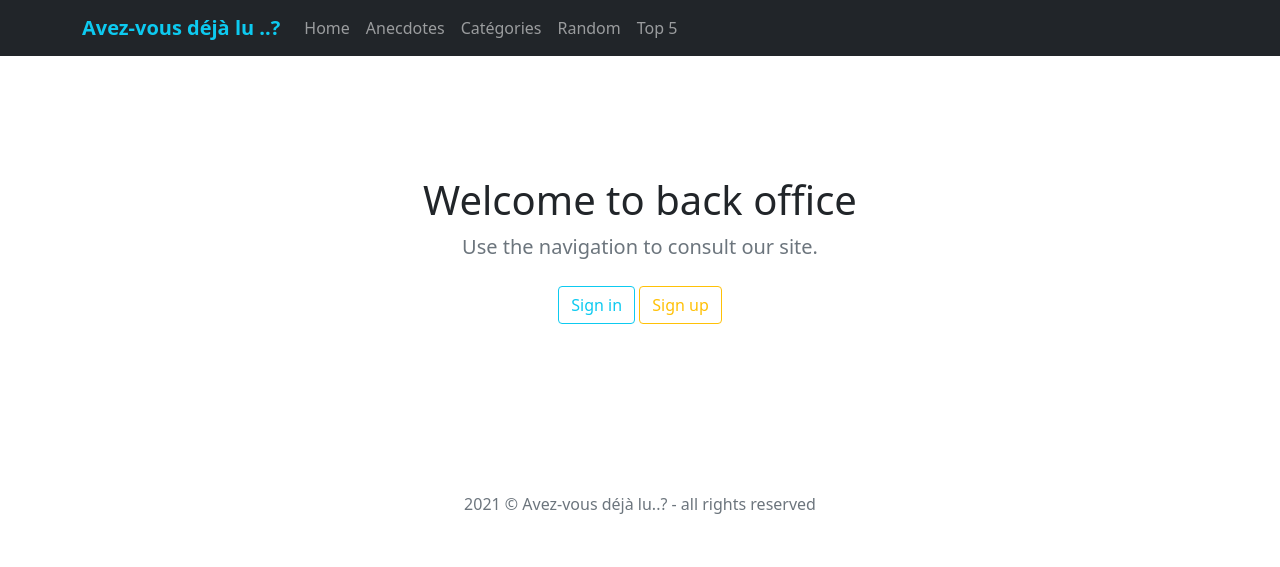
After one commit to LAPENNE-Julian/avez-vous-deja-lu, a Symfony app: template templates/main/home.html.twig in a window 1280 px wide. The commit adds this page. Shown: the top 567 px of the page. Run offline with Twig, Linux system fonts and the light colour scheme; the template is opened without the code that fills it, so the values that code supplies are empty; some libraries are stand-ins or nearby versions.

```diff
--- a/src/Controller/SecurityController.php
+++ b/src/Controller/SecurityController.php
@@ -9,6 +9,7 @@ use Symfony\Component\Security\Http\Authentication\AuthenticationUtils;
 
 class SecurityController extends AbstractController
 {
+
     /**
      * @Route("/login", name="app_login")
      */
@@ -32,5 +33,6 @@ class SecurityController extends AbstractController
     public function logout(): void
     {
         throw new \LogicException('This method can be blank - it will be intercepted by the logout key on your firewall.');
+
     }
 }
--- a/src/Entity/User.php
+++ b/src/Entity/User.php
@@ -39,6 +39,7 @@ class User implements UserInterface, PasswordAuthenticatedUserInterface
     private $email;
 
     /**
+     * @var string The hashed password
      * @ORM\Column(type="string", length=64)
      * @Assert\NotBlank
      */
--- a/src/Security/LoginFormAuthenticator.php
+++ b/src/Security/LoginFormAuthenticator.php
@@ -51,7 +51,7 @@ class LoginFormAuthenticator extends AbstractLoginFormAuthenticator
         }
 
         // For example:
-        return new RedirectResponse($this->urlGenerator->generate('backoffice_anecdote_browse'));
+        return new RedirectResponse($this->urlGenerator->generate('home'));
         //throw new \Exception('TODO: provide a valid redirect inside '.__FILE__);
     }
 
--- a/templates/base.html.twig
+++ b/templates/base.html.twig
@@ -8,15 +8,15 @@
     <title>{% block title %}Back Office{% endblock %}</title>
     <link href="https://cdn.jsdelivr.net/npm/bootstrap@5.0.1/dist/css/bootstrap.min.css" rel="stylesheet"
         integrity="sha384-+0n0xVW2eSR5OomGNYDnhzAbDsOXxcvSN1TPprVMTNDbiYZCxYbOOl7+AMvyTG2x" crossorigin="anonymous">
-    <link rel="stylesheet" href="{{ asset("css/oflix.css") }}">
+    <link rel="stylesheet" href="#">
 </head>
 
 <body>
     <header>
         <nav class="navbar navbar-expand-md navbar-dark bg-dark">
             <div class="container">
-                <a class="navbar-brand text-danger" href="#">
-                    <strong>Avez-vous-deja-lu</strong>
+                <a class="navbar-brand text-info" href="{{ url('home') }}">
+                    <strong>Avez-vous déjà lu ..?</strong>
                 </a>
                 <button class="navbar-toggler" type="button" data-bs-toggle="collapse" data-bs-target="#navbarCollapse"
                     aria-controls="navbarCollapse" aria-expanded="false" aria-label="Toggle navigation">
@@ -25,7 +25,7 @@
                 <div class="collapse navbar-collapse" id="navbarCollapse">
                     <ul class="navbar-nav me-auto mb-2 mb-md-0">
                         <li class="nav-item">
-                            <a class="nav-link active" aria-current="page" href="#">Accueil</a>
+                            <a class="nav-link" aria-current="page" href="#">Home</a>
                         </li>
                         <li class="nav-item">
                             <a class="nav-link" href="#">Anecdotes</a>
@@ -34,7 +34,7 @@
                             <a class="nav-link" href="#">Catégories</a>
                         </li>
                         <li class="nav-item">
-                            <a class="nav-link" href="#">Au hasard</a>
+                            <a class="nav-link" href="#">Random</a>
                         </li>
                         <li class="nav-item">
                             <a class="nav-link" href="#">Top 5</a>
@@ -43,22 +43,16 @@
                     {% if app.user %}
                     <span class="text-white">( {{ app.user.pseudo }} )</span>
                     <ul class="navbar-nav me-4 mb-md-0">
-                        <li class="nav-item">
-                            <a class="btn btn-danger" aria-current="page" href="{{ url('app_logout') }}">Se déconnecter</a>
+                        <li class="nav-item nav-link">
+                            <a class="btn btn-outline-warning" aria-current="page" href="{{ url('app_logout') }}">Log out</a>
                         </li>
                         {% if (is_granted('ROLE_ADMIN')) %}
-                        <ul class="navbar-nav me-4 mb-md-0">
-                        <li class="nav-item">
-                            <a class="btn btn-primary" aria-current="page" href="{{ url('backoffice_anecdote_browse') }}">BackOffice</a>
+                        <ul class="navbar-nav me-8 mb-md-0">
+                        <li class="nav-item nav-link">
+                            <a class="btn btn-outline-info" aria-current="page" href="{{ url('backoffice_anecdote_browse') }}">BackOffice</a>
                         </li>
                     </ul>
                         {% endif %}
-                    </ul>
-                    {% else %}
-                    <ul class="navbar-nav me-4 mb-md-0">
-                        <li class="nav-item">
-                            <a class="btn btn-danger" aria-current="page" href="{{ url('app_login') }}">Se connecter</a>
-                        </li>
                     </ul>
                     {% endif %}
                 </div>
@@ -71,7 +65,7 @@
 
     <footer class="text-muted text-center py-5">
         <div class="container">
-            <p class="mb-1">2021 &copy; Avez-vous déjà lu..? - Tous droits réservés</p>
+            <p class="mb-1">2021 &copy; Avez-vous déjà lu..? - all rights reserved</p>
         </div>
     </footer>
 
--- /dev/null
+++ b/templates/main/home.html.twig
@@ -0,0 +1,20 @@
+{% extends 'base.html.twig' %}
+
+{% block title %}Welcome to Avez-vous déjà lu ..?{% endblock %}
+
+{% block body %}
+    <section class="py-5 text-center container mt-4">
+        <div class="row py-lg-5">
+            <div class="col-lg-6 col-md-8 mx-auto">
+                <h1 class="fw-light">Welcome to back office</h1>
+                <p class="lead text-muted">Use the navigation to consult our site.</p>
+                {% if app.user is null %}
+                <p>
+                    <a href="{{ path('app_login') }}" class="btn btn-outline-info my-2">Sign in</a>
+                    <a href="#" class="btn btn-outline-warning my-2">Sign up</a>
+                </p>
+                {% endif %}
+            </div>
+        </div>
+    </section>
+{% endblock %}
```
Also changed, not shown: src/Controller/MainController.php (added, +19 -0 lines), templates/anecdote/browse.html.twig (+4 -4 lines), templates/category/browse.html.twig (+4 -4 lines), templates/security/login.html.twig (+5 -4 lines), templates/user/browse.html.twig (+4 -4 lines), 1 other file.
